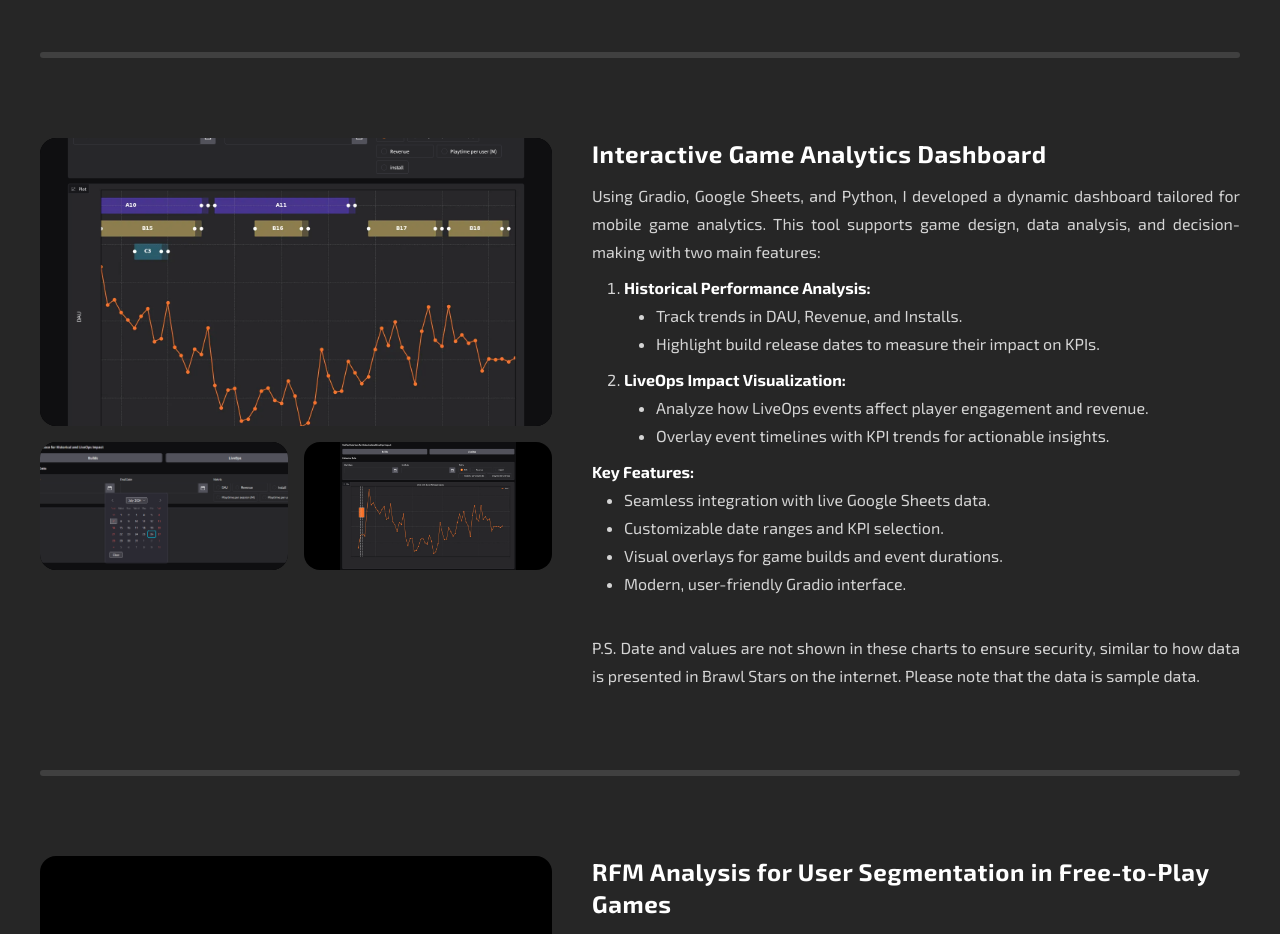
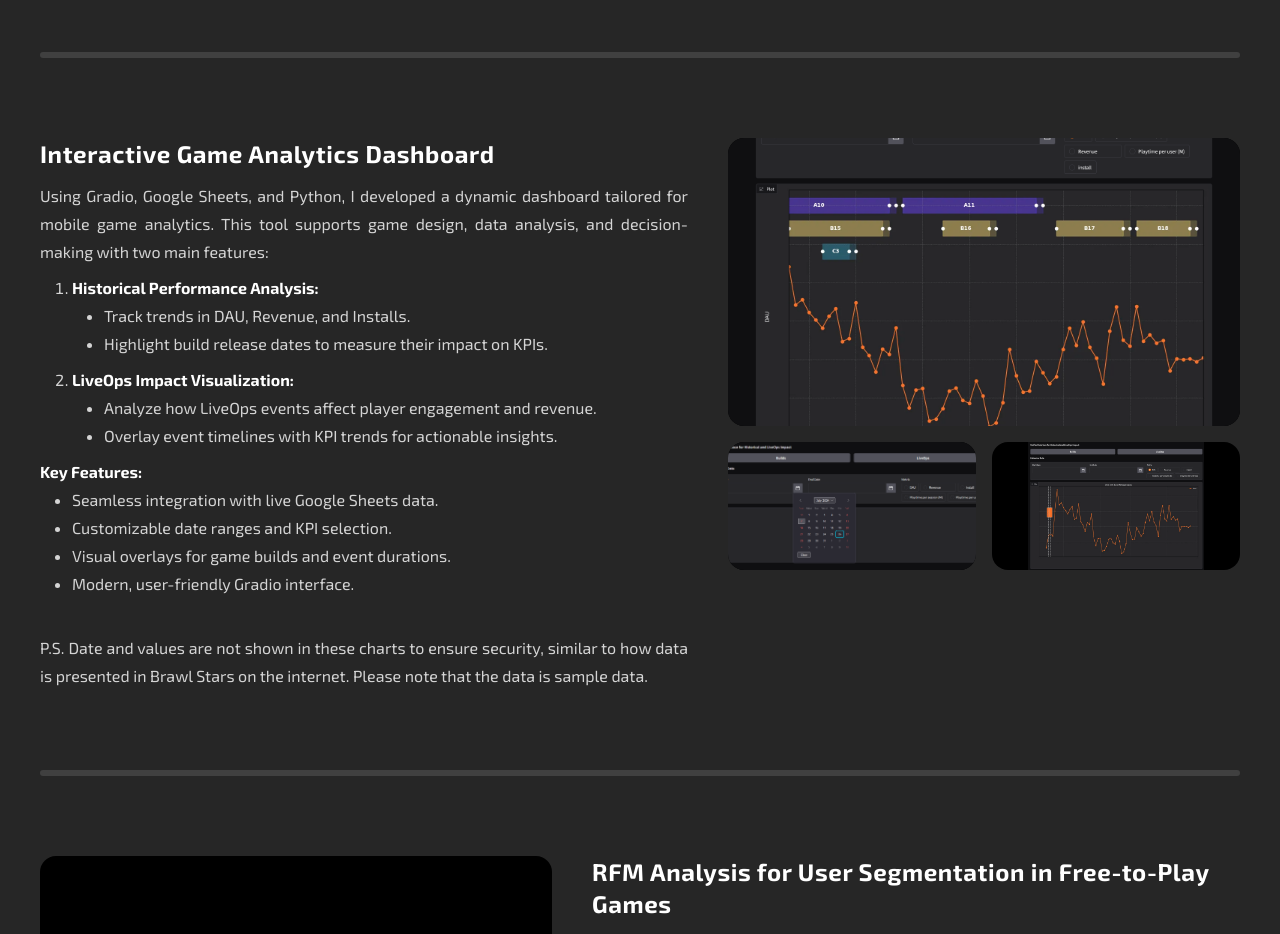
Before and after one commit to kimiaderazgisoo/kimiaderazgisoo.github.io, a React (Vite) app: page / in a window 1280 px wide. Shown: the part 1960-2894 px from the top of the page. Built offline with nearby package versions, Linux system fonts and the light colour scheme.

Commit message:
fix: portfolio item images placing

```diff
--- a/src/components/portfolio.tsx
+++ b/src/components/portfolio.tsx
@@ -293,7 +293,7 @@ function PortfolioItem({
 
 	return (
 		<>
-			<div className="mx-auto flex max-w-screen-xl flex-col items-center gap-10 lg:flex-row lg:items-start even:lg:flex-row-reverse">
+			<div className="nth-4n-1:lg:flex-row-reverse mx-auto flex max-w-screen-xl flex-col items-center gap-10 lg:flex-row lg:items-start">
 				<div className="shrink-0 space-y-4 lg:max-w-[32rem]">
 					<div
 						className="flex aspect-video w-full items-center overflow-hidden rounded-2xl bg-black"
--- a/tailwind.config.js
+++ b/tailwind.config.js
@@ -1,3 +1,5 @@
+const plugin = require("tailwindcss/plugin");
+
 /** @type {import('tailwindcss').Config} */
 export default {
 	darkMode: ["class"],
@@ -15,5 +17,10 @@ export default {
 			colors: {},
 		},
 	},
-	plugins: [require("tailwindcss-animate")],
+	plugins: [
+		require("tailwindcss-animate"),
+		plugin(function ({ addVariant }) {
+			addVariant("nth-4n-1", "&:nth-child(4n-1)");
+		}),
+	],
 };
```
